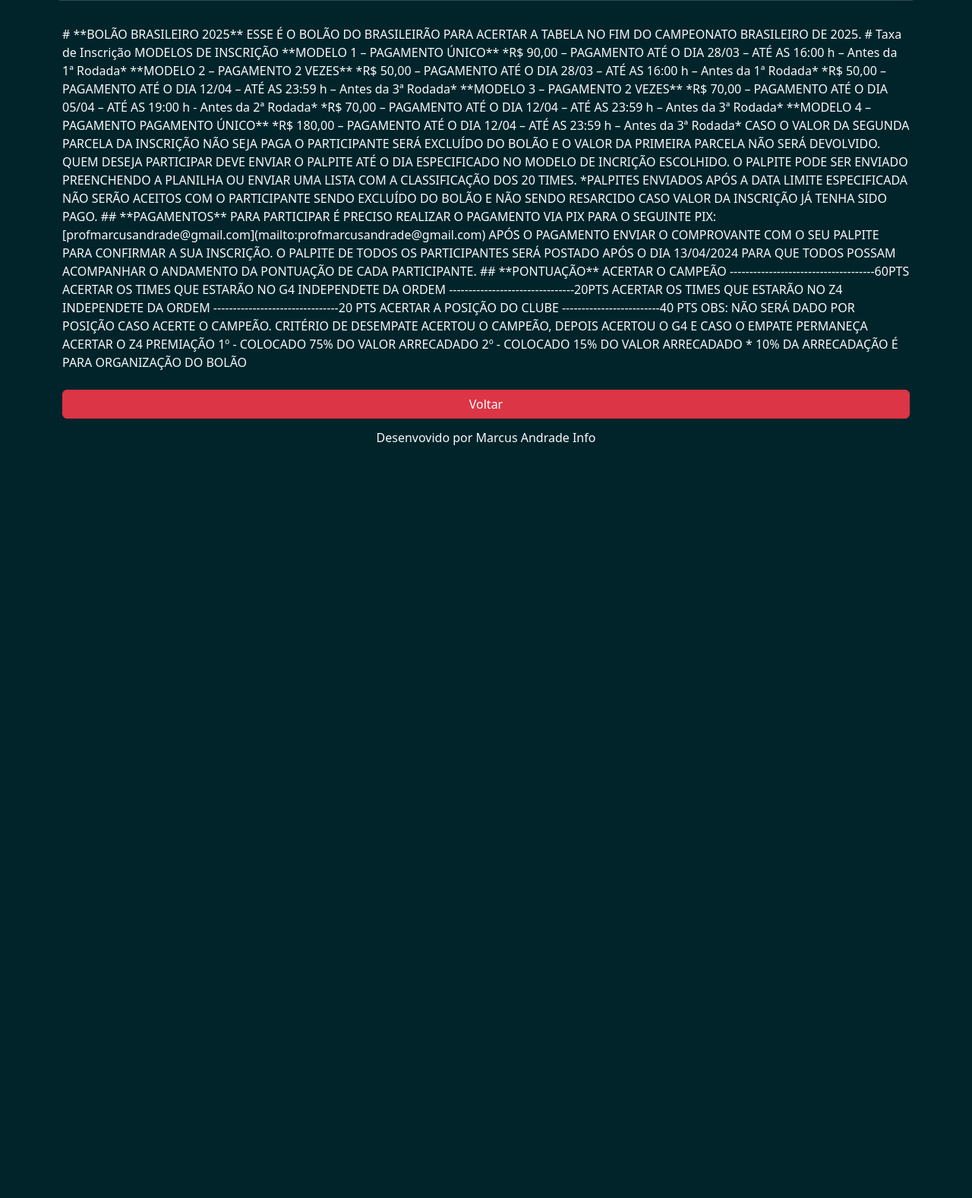
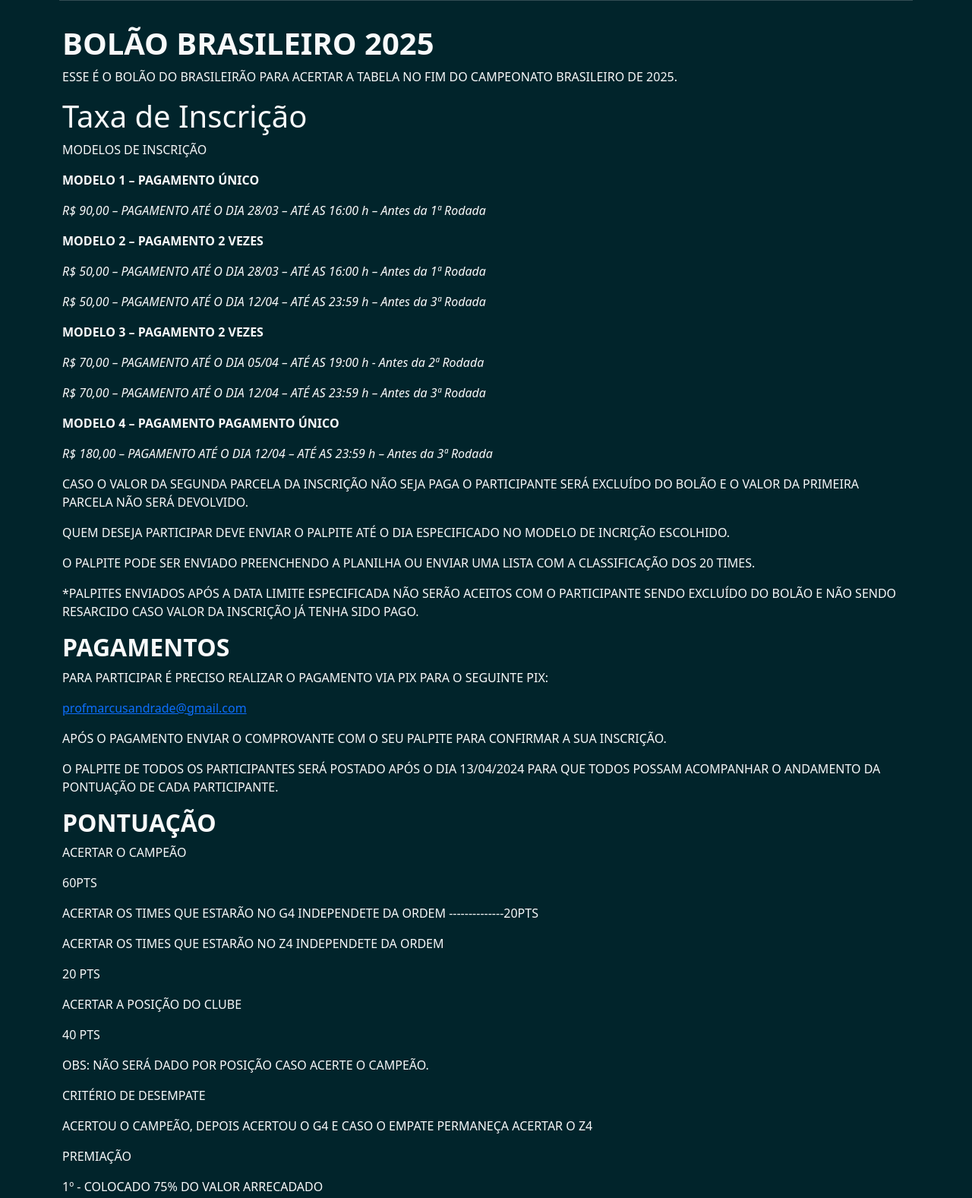
Before and after one commit to marcusandradeinfo/bolaobrasileiro, a plain HTML site: page regulamento.html in a window 1280 px wide. Shown: the part 100-1677 px from the top of the page at 76% size. Before the commit the page ends 800 px from the top, so only its background shows below. Drawn offline with nearby package versions, Linux system fonts and the light colour scheme.

Commit message:
Atualização tela de regulamento
Atualização tela de regulamento corrigido texto

```diff
--- a/regulamento.html
+++ b/regulamento.html
@@ -81,85 +81,48 @@
           </div>
           <hr class="border border-secondary-subtle border-1 mt-0 mb-0">
           <div class="col-12 pt-4 titulo_tabelas text-light">
-            <p># **BOLÃO BRASILEIRO 2025**
-
-              ESSE É O BOLÃO DO BRASILEIRÃO PARA ACERTAR A TABELA NO FIM DO CAMPEONATO BRASILEIRO DE 2025.
-
-
-              # Taxa de Inscrição
-
-
-              MODELOS DE INSCRIÇÃO
-
-              **MODELO 1 – PAGAMENTO ÚNICO**
-
-              *R$ 90,00 – PAGAMENTO ATÉ O DIA 28/03 – ATÉ AS 16:00 h – Antes da 1ª Rodada*
-
-              **MODELO 2 – PAGAMENTO 2 VEZES**
-
-              *R$ 50,00 – PAGAMENTO ATÉ O DIA 28/03 – ATÉ AS 16:00 h – Antes da 1ª Rodada*
-
-              *R$ 50,00 – PAGAMENTO ATÉ O DIA 12/04 – ATÉ AS 23:59 h – Antes da 3ª Rodada*
-
-              **MODELO 3 – PAGAMENTO 2 VEZES**
-
-              *R$ 70,00 – PAGAMENTO ATÉ O DIA 05/04 – ATÉ AS 19:00 h - Antes da 2ª Rodada*
-
-              *R$ 70,00 – PAGAMENTO ATÉ O DIA 12/04 – ATÉ AS 23:59 h – Antes da 3ª Rodada*
-
-              **MODELO 4 – PAGAMENTO PAGAMENTO ÚNICO**
-
-              *R$ 180,00 – PAGAMENTO ATÉ O DIA 12/04 – ATÉ AS 23:59 h – Antes da 3ª Rodada*
-
-
-              CASO O VALOR DA SEGUNDA PARCELA DA INSCRIÇÃO NÃO SEJA PAGA O PARTICIPANTE SERÁ EXCLUÍDO DO BOLÃO E O VALOR DA PRIMEIRA PARCELA NÃO SERÁ DEVOLVIDO.
-
-              QUEM DESEJA PARTICIPAR DEVE ENVIAR O PALPITE ATÉ O DIA ESPECIFICADO NO MODELO DE INCRIÇÃO ESCOLHIDO.
-
-              O PALPITE PODE SER ENVIADO PREENCHENDO A PLANILHA OU ENVIAR UMA LISTA COM A CLASSIFICAÇÃO DOS 20 TIMES.
-
-              *PALPITES ENVIADOS APÓS A DATA LIMITE ESPECIFICADA NÃO SERÃO ACEITOS COM O PARTICIPANTE SENDO EXCLUÍDO DO BOLÃO E NÃO SENDO RESARCIDO CASO VALOR DA INSCRIÇÃO JÁ TENHA SIDO PAGO.
-
-
-              ## **PAGAMENTOS**
-
-
-              PARA PARTICIPAR É PRECISO REALIZAR O PAGAMENTO VIA PIX PARA O SEGUINTE PIX:
-
-              [profmarcusandrade@gmail.com](mailto:profmarcusandrade@gmail.com)
-
-              APÓS O PAGAMENTO ENVIAR O COMPROVANTE COM O SEU PALPITE PARA CONFIRMAR A SUA INSCRIÇÃO.
-
-              O PALPITE DE TODOS OS PARTICIPANTES SERÁ POSTADO APÓS O DIA 13/04/2024 PARA QUE TODOS POSSAM ACOMPANHAR O ANDAMENTO DA PONTUAÇÃO DE CADA PARTICIPANTE.
-
-              ##  **PONTUAÇÃO**
-
-
-              ACERTAR O CAMPEÃO -------------------------------------60PTS
-
-              ACERTAR OS TIMES QUE ESTARÃO NO G4
-              INDEPENDETE DA ORDEM --------------------------------20PTS
-
-              ACERTAR OS TIMES QUE ESTARÃO NO Z4
-              INDEPENDETE DA ORDEM  --------------------------------20 PTS
-
-              ACERTAR A POSIÇÃO DO CLUBE  -------------------------40 PTS
-
-              OBS: NÃO SERÁ DADO POR POSIÇÃO CASO ACERTE O CAMPEÃO.
-
-              CRITÉRIO DE DESEMPATE
-
-              ACERTOU O CAMPEÃO, DEPOIS ACERTOU O G4 E CASO O EMPATE PERMANEÇA ACERTAR O Z4
-
-              PREMIAÇÃO
-
-              1º - COLOCADO  75% DO VALOR ARRECADADO
-
-              2º - COLOCADO  15% DO VALOR ARRECADADO
-
-              * 10% DA ARRECADAÇÃO É PARA ORGANIZAÇÃO DO BOLÃO
-
-              </p>
+            <h1 id="-bol-o-brasileiro-2025-"><strong>BOLÃO BRASILEIRO 2025</strong></h1>
+              <p>ESSE É O BOLÃO DO BRASILEIRÃO PARA ACERTAR A TABELA NO FIM DO CAMPEONATO BRASILEIRO DE 2025.</p>
+              <h1 id="taxa-de-inscri-o">Taxa de Inscrição</h1>
+              <p>MODELOS DE INSCRIÇÃO</p>
+              <p><strong>MODELO 1 – PAGAMENTO ÚNICO</strong></p>
+              <p><em>R$ 90,00 – PAGAMENTO ATÉ O DIA 28/03 – ATÉ AS 16:00 h – Antes da 1ª Rodada</em></p>
+              <p><strong>MODELO 2 – PAGAMENTO 2 VEZES</strong></p>
+              <p><em>R$ 50,00 – PAGAMENTO ATÉ O DIA 28/03 – ATÉ AS 16:00 h – Antes da 1ª Rodada</em></p>
+              <p><em>R$ 50,00 – PAGAMENTO ATÉ O DIA 12/04 – ATÉ AS 23:59 h – Antes da 3ª Rodada</em></p>
+              <p><strong>MODELO 3 – PAGAMENTO 2 VEZES</strong></p>
+              <p><em>R$ 70,00 – PAGAMENTO ATÉ O DIA 05/04 – ATÉ AS 19:00 h - Antes da 2ª Rodada</em></p>
+              <p><em>R$ 70,00 – PAGAMENTO ATÉ O DIA 12/04 – ATÉ AS 23:59 h – Antes da 3ª Rodada</em></p>
+              <p><strong>MODELO 4 – PAGAMENTO PAGAMENTO ÚNICO</strong></p>
+              <p><em>R$ 180,00 – PAGAMENTO ATÉ O DIA 12/04 – ATÉ AS 23:59 h – Antes da 3ª Rodada</em></p>
+              <p>CASO O VALOR DA SEGUNDA PARCELA DA INSCRIÇÃO NÃO SEJA PAGA O PARTICIPANTE SERÁ EXCLUÍDO DO BOLÃO E O VALOR DA PRIMEIRA PARCELA NÃO SERÁ DEVOLVIDO.</p>
+              <p>QUEM DESEJA PARTICIPAR DEVE ENVIAR O PALPITE ATÉ O DIA ESPECIFICADO NO MODELO DE INCRIÇÃO ESCOLHIDO.</p>
+              <p>O PALPITE PODE SER ENVIADO PREENCHENDO A PLANILHA OU ENVIAR UMA LISTA COM A CLASSIFICAÇÃO DOS 20 TIMES.</p>
+              <p>*PALPITES ENVIADOS APÓS A DATA LIMITE ESPECIFICADA NÃO SERÃO ACEITOS COM O PARTICIPANTE SENDO EXCLUÍDO DO BOLÃO E NÃO SENDO RESARCIDO CASO VALOR DA INSCRIÇÃO JÁ TENHA SIDO PAGO.</p>
+              <h2 id="-pagamentos-"><strong>PAGAMENTOS</strong></h2>
+              <p>PARA PARTICIPAR É PRECISO REALIZAR O PAGAMENTO VIA PIX PARA O SEGUINTE PIX:</p>
+              <p><a href="mailto:profmarcusandrade@gmail.com">profmarcusandrade@gmail.com</a></p>
+              <p>APÓS O PAGAMENTO ENVIAR O COMPROVANTE COM O SEU PALPITE PARA CONFIRMAR A SUA INSCRIÇÃO.</p>
+              <p>O PALPITE DE TODOS OS PARTICIPANTES SERÁ POSTADO APÓS O DIA 13/04/2024 PARA QUE TODOS POSSAM ACOMPANHAR O ANDAMENTO DA PONTUAÇÃO DE CADA PARTICIPANTE.</p>
+              <h2 id="-pontua-o-"><strong>PONTUAÇÃO</strong></h2>
+              <p>ACERTAR O CAMPEÃO</p>
+              <p>60PTS</p>
+              <p>ACERTAR OS TIMES QUE ESTARÃO NO G4
+              INDEPENDETE DA ORDEM --------------20PTS</p>
+              <p>ACERTAR OS TIMES QUE ESTARÃO NO Z4
+              INDEPENDETE DA ORDEM</p>
+              <p> 20 PTS</p>
+              <p>ACERTAR A POSIÇÃO DO CLUBE</p>
+              <p> 40 PTS</p>
+              <p>OBS: NÃO SERÁ DADO POR POSIÇÃO CASO ACERTE O CAMPEÃO.</p>
+              <p>CRITÉRIO DE DESEMPATE</p>
+              <p>ACERTOU O CAMPEÃO, DEPOIS ACERTOU O G4 E CASO O EMPATE PERMANEÇA ACERTAR O Z4</p>
+              <p>PREMIAÇÃO</p>
+              <p>1º - COLOCADO  75% DO VALOR ARRECADADO</p>
+              <p>2º - COLOCADO  15% DO VALOR ARRECADADO</p>
+              <ul>
+              <li>10% DA ARRECADAÇÃO É PARA ORGANIZAÇÃO DO BOLÃO</li>
+              </ul>
           </div>
 
           <div class="col-12">
```
